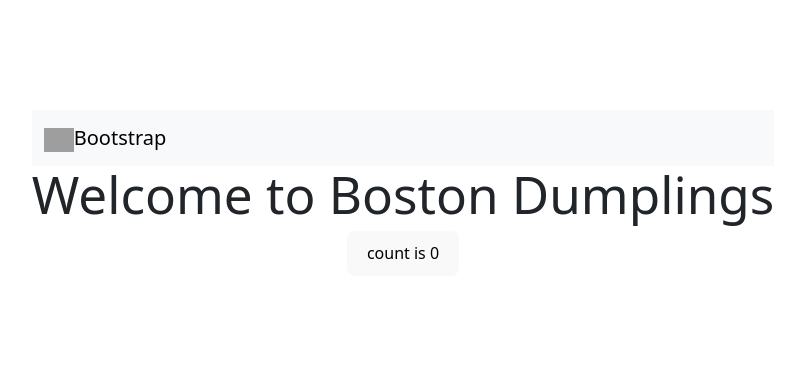
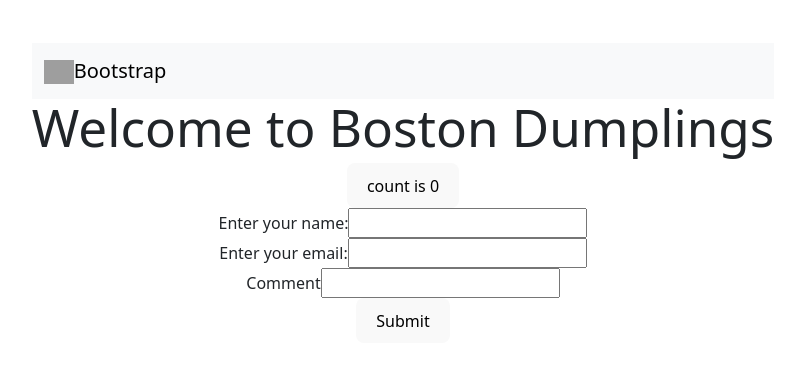
Before and after one commit to abhuraya/Boston_Dumplings, a React (Vite) app: page / in a window 1280 px wide. Shown: the part 207-572 px from the top of the page, without its empty margins (237-1040 px from the left). Built offline with nearby package versions, Linux system fonts and the light colour scheme; grey boxes are pictures that could not be loaded.

Commit message:
form update

```diff
--- a/src/components/Landing.jsx
+++ b/src/components/Landing.jsx
@@ -8,6 +8,23 @@ export default function Landing(){
             <button onClick={() => setCount((count) => count + 1)}>
                 count is {count}
             </button>
+            <form action="" method='post'>
+                <div class='nameInput'>
+                    <label htmlFor="name">Enter your name: </label>
+                    <input type="text" name='name' id='name' required/>
+                </div>
+                <div class='emailInput'>
+                    <label htmlFor="email">Enter your email: </label>
+                    <input type="email" name="email" id='email' required />
+                </div>
+                <div class='comment'>
+                    <label htmlFor="comment">Comment</label>
+                    <input type="text" name='comment' id='comment'/>
+                </div>
+                <div>
+                    <button>Submit</button>
+                </div>
+            </form>
         </div>
     )
 }
```
